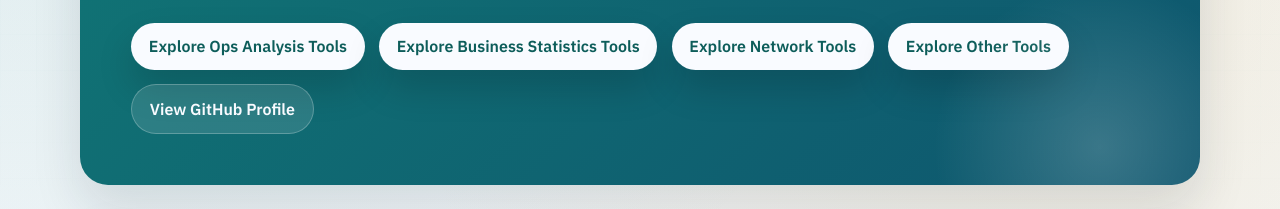
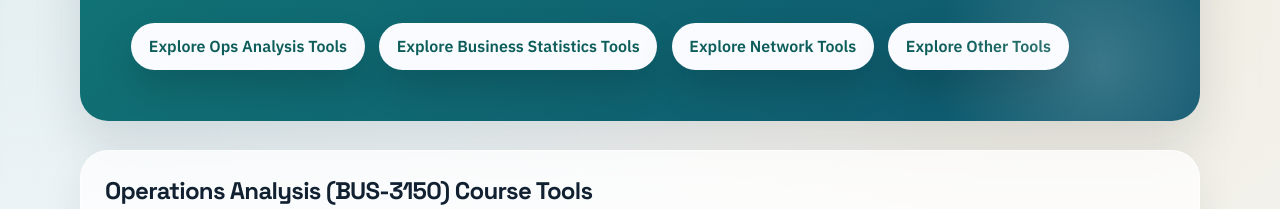
Before and after one commit to rhartlage/rhartlage.github.io, a plain HTML site: page index.html in a window 1280 px wide. Shown: the part 470-679 px from the top of the page. Drawn offline with Linux system fonts and the light colour scheme.

Commit message:
Update index.html

```diff
--- a/index.html
+++ b/index.html
@@ -403,7 +403,6 @@
          <a class="btn btn-primary" href="#network-tools">Explore Business Statistics Tools</a>
          <a class="btn btn-primary" href="#network-tools">Explore Network Tools</a>
          <a class="btn btn-primary" href="#network-tools">Explore Other Tools</a>
-        <a class="btn btn-secondary" href="https://github.com/rhartlage" target="_blank" rel="noreferrer">View GitHub Profile</a>
       </div>
     </section>
 
```
